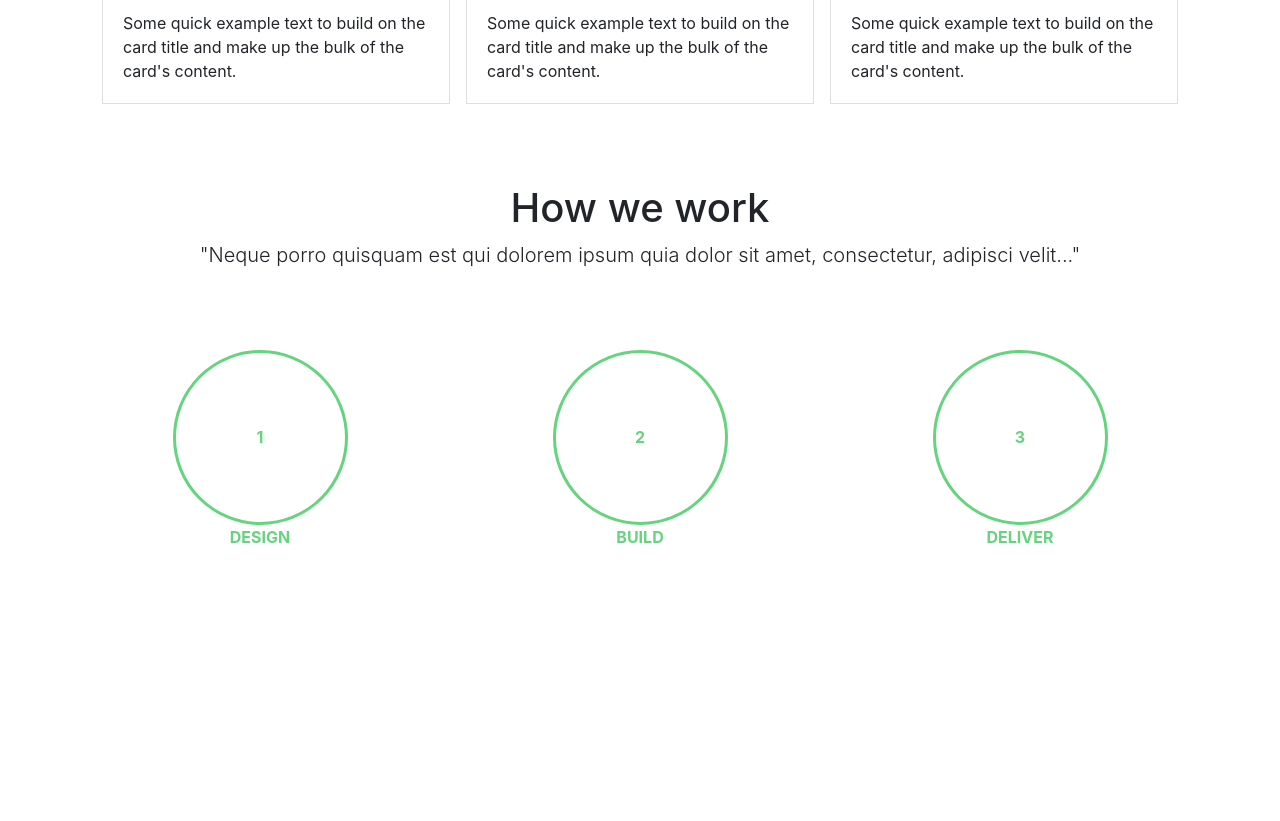
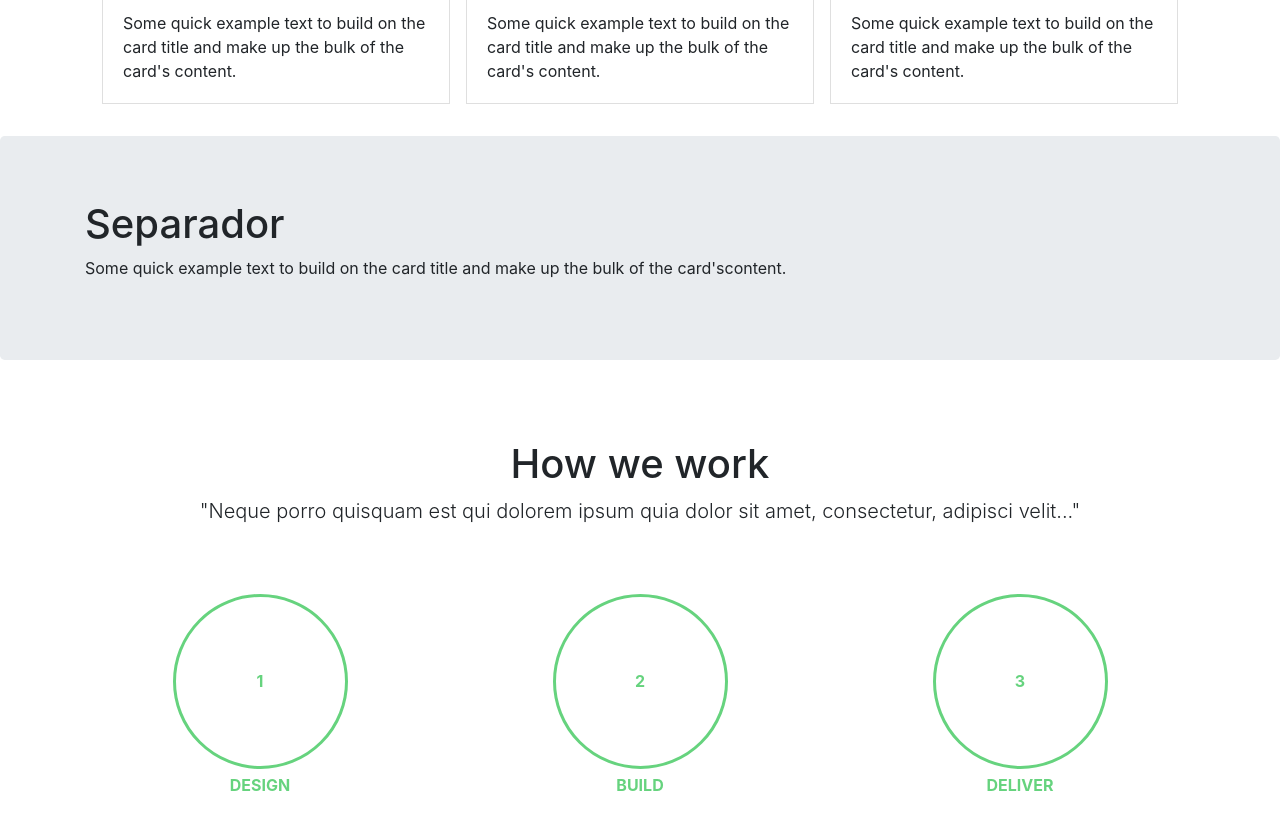
Before and after one commit to jcfernandezgithub/portfolio, an Angular app: page / in a window 1280 px wide. Shown: the part 920-1741 px from the top of the page. Before the commit the page ends 1549 px from the top, so only its background shows below. Built offline with nearby package versions, Linux system fonts and the light colour scheme.

Commit message:
servide_section_fixed

```diff
--- a/src/app/pages/home/home.component.html
+++ b/src/app/pages/home/home.component.html
@@ -36,6 +36,8 @@
     </div>
   </div>
 </div>
+
+
 
 <!-- services -->
 <div class="services">
@@ -87,6 +89,16 @@
         </div>
       </div>
     </div>
+  </div>
+</div>
+<div class="jumbotron">
+  <div class="container">
+      <h1>Separador</h1>
+  <p>Some quick example text to build on the card title and make up the bulk of the card'scontent.</p>
+  </div>
+</div>
+<div class="workflow">
+  <div class="container">
     <div class="row pt-5">
       <div class="col-12 text-center">
         <h1>How we work</h1>
@@ -94,26 +106,25 @@
         </p>
       </div>
     </div>
-    <div class="row pt-5 pb-5">
-      <div class="col-md-4 text-center p-3">
+    <div class="row pt-5 pb-1">
+        <div class="col-md-4 text-center pt-1">
           <div class="bubble mx-auto">
             <strong>1</strong>
           </div>
-        <p class="bubble-title">DESIGN</p>
+          <p class="bubble-title p-1">DESIGN</p>
         </div>
-      <div class="col-md-4 text-center p-3">
+        <div class="col-md-4 text-center pt-1">
           <div class="bubble mx-auto">
             <strong>2</strong>
           </div>
-        <p class="bubble-title">BUILD</p>
+          <p class="bubble-title p-1">BUILD</p>
         </div>
-      <div class="col-md-4 text-center p-3">
+        <div class="col-md-4 text-center pt-1">
           <div class="bubble mx-auto">
             <strong>3</strong>
           </div>
-        <p class="bubble-title">DELIVER</p>
-      </div>
-
+          <p class="bubble-title p-1">DELIVER</p>
         </div>
       </div>
   </div>
+</div>
--- a/src/app/pages/home/home.component.scss
+++ b/src/app/pages/home/home.component.scss
@@ -49,7 +49,7 @@
   }
 }
 
-.services{
+.workflow{
   .bubble{
     display: flex;
     align-items: center;
```
Also changed, not shown: 4 other files (tests, documents, lock files or other folders). Lines whose indentation alone changed are shown as unchanged.
